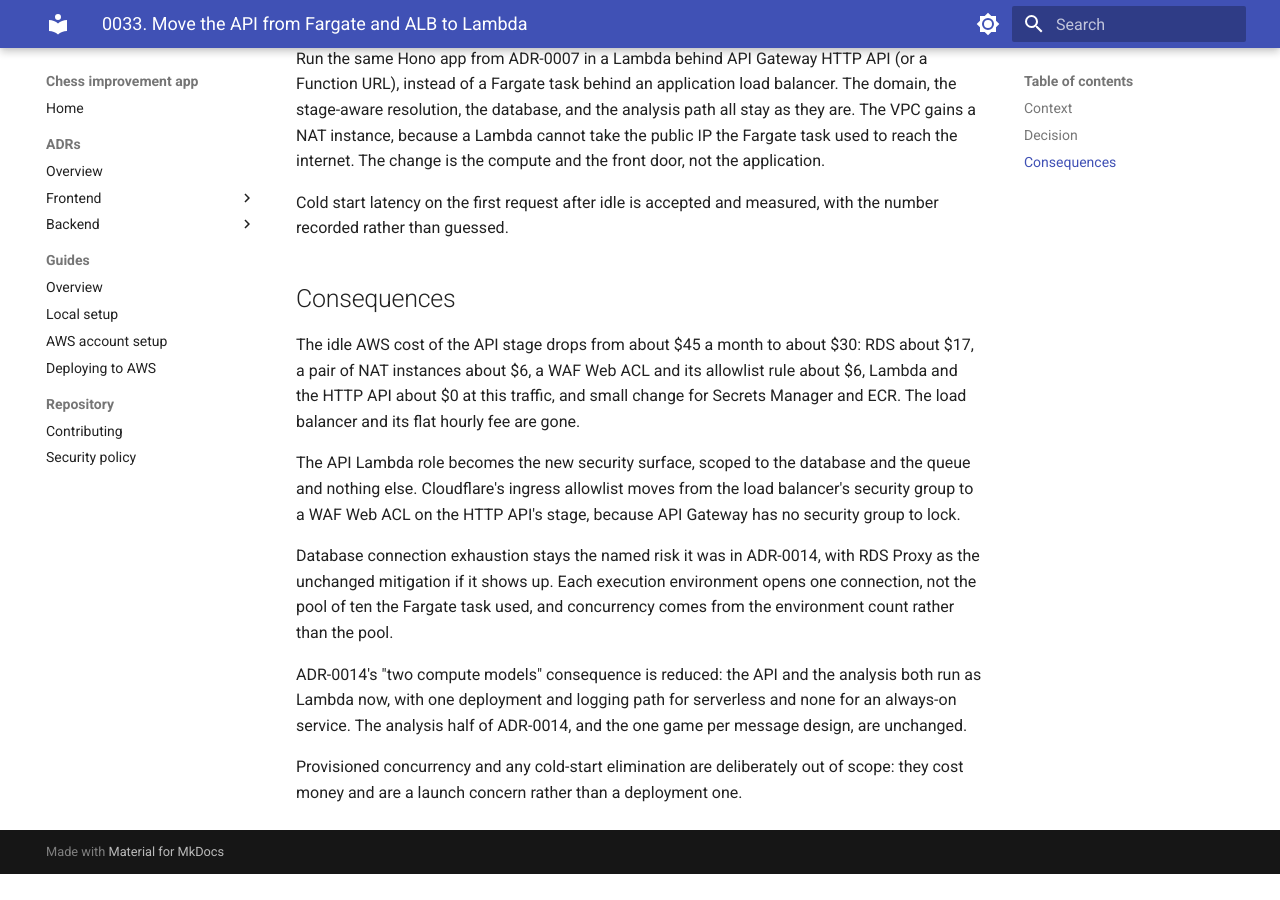
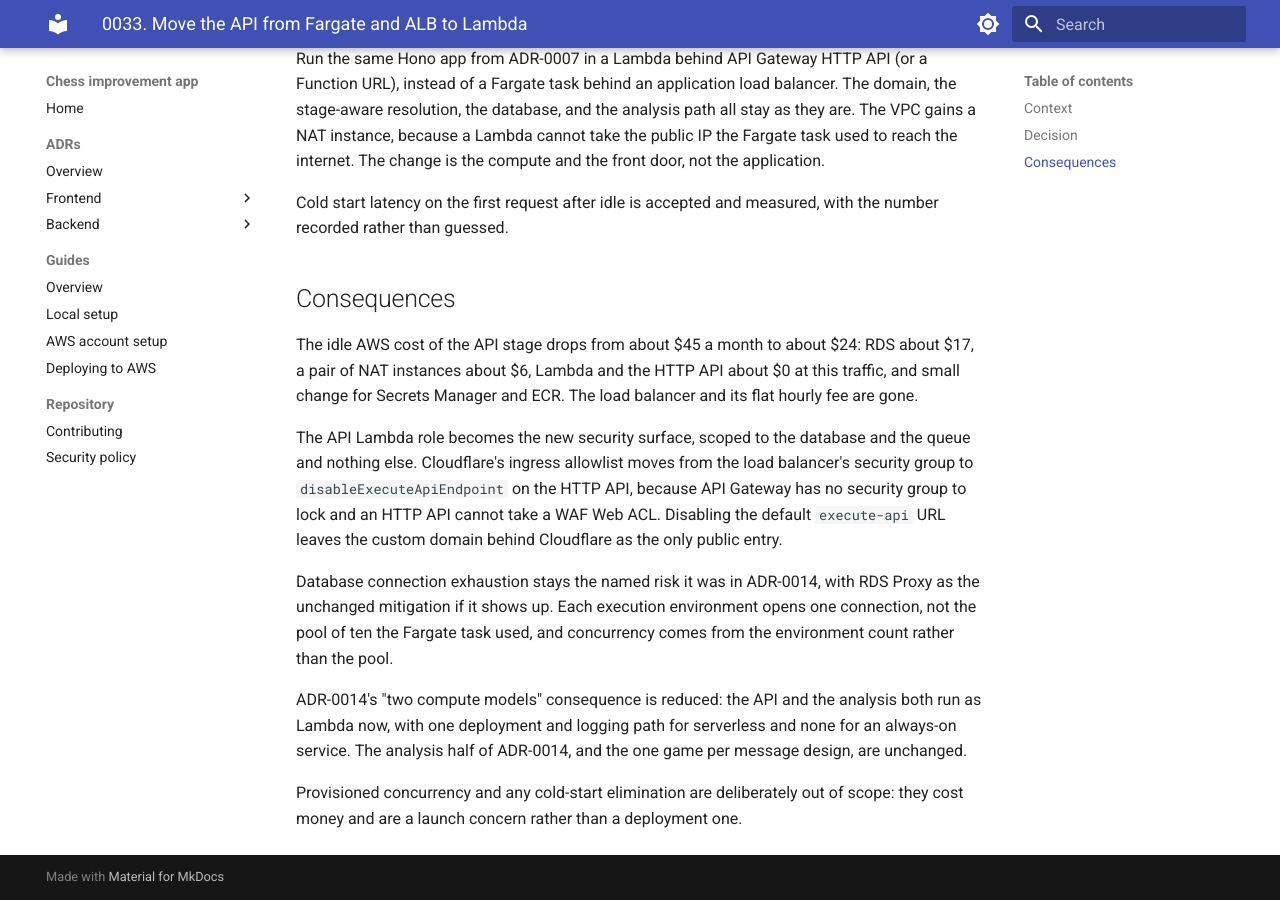
Before and after one commit to sushanth-dev/kanso-app, an MkDocs documentation site: the page built from docs/adrs/backend/0033-lambda-api-http-api.md, in a window 1280 px wide and 900 px high, scrolled down 874 px. Built offline with MkDocs 1.6.1 and Material for MkDocs 9.7.7, drawn with Linux system fonts in a browser that asks for light colours; before the commit the page ends 1748 px from its top, so only the background shows below that.

Commit message:
fix ST-030 deploy: close execute-api endpoint and fix Lambda init (#44)
* close the execute-api endpoint instead of WAF

HTTP API (v2) cannot take a WAF Web ACL; AssociateWebACL accepts only REST API stages. The Cloudflare-only ingress rule becomes disableExecuteApiEndpoint, which refuses the default execute-api URL at the source and drops the WAF with its ~$6/mo.

* fix API Lambda init crash and missing auth secret

fixture-game-fetcher read fixtures at module load, crashing the Lambda where the files are not bundled; reads lazily now. The Lambda also lacked BETTER_AUTH_SECRET, which better-auth needs at init.

* move local dev vars to .env.local

AWS_ENDPOINT_URL and DATABASE_URL are local-only, but living in .env made sst deploy load the LocalStack endpoint and redirect AWS calls. They now live in .env.local, which SST never loads; server.ts, the integration tests, and the DB ops scripts load it explicitly.

```diff
--- a/docs/adrs/backend/0033-lambda-api-http-api.md
+++ b/docs/adrs/backend/0033-lambda-api-http-api.md
@@ -43,16 +43,17 @@ with the number recorded rather than guessed.
 
 ## Consequences
 
-The idle AWS cost of the API stage drops from about $45 a month to about $30:
-RDS about $17, a pair of NAT instances about $6, a WAF Web ACL and its allowlist
-rule about $6, Lambda and the HTTP API about $0 at this traffic, and small
-change for Secrets Manager and ECR. The load balancer and its flat hourly fee
-are gone.
+The idle AWS cost of the API stage drops from about $45 a month to about $24:
+RDS about $17, a pair of NAT instances about $6, Lambda and the HTTP API about
+$0 at this traffic, and small change for Secrets Manager and ECR. The load
+balancer and its flat hourly fee are gone.
 
 The API Lambda role becomes the new security surface, scoped to the database and
 the queue and nothing else. Cloudflare's ingress allowlist moves from the load
-balancer's security group to a WAF Web ACL on the HTTP API's stage, because API
-Gateway has no security group to lock.
+balancer's security group to `disableExecuteApiEndpoint` on the HTTP API,
+because API Gateway has no security group to lock and an HTTP API cannot take a
+WAF Web ACL. Disabling the default `execute-api` URL leaves the custom domain
+behind Cloudflare as the only public entry.
 
 Database connection exhaustion stays the named risk it was in ADR-0014, with RDS
 Proxy as the unchanged mitigation if it shows up. Each execution environment
--- a/package.json
+++ b/package.json
@@ -21,7 +21,7 @@
     "format": "prettier --write .",
     "format:check": "prettier --check .",
     "test": "npm run generate && vitest run --project unit --project web",
-    "test:integration": "node --env-file-if-exists=.env ./node_modules/vitest/vitest.mjs run --project integration",
+    "test:integration": "node --env-file-if-exists=.env --env-file-if-exists=.env.local ./node_modules/vitest/vitest.mjs run --project integration",
     "test:watch": "vitest --project unit",
     "test:coverage": "npm run generate && vitest run --coverage --project unit --project web",
     "openapi": "npm run openapi --workspace apps/api",
```
Also changed, not shown: docs/guides/deploy.md (+15 -18 lines), 4 other files.
